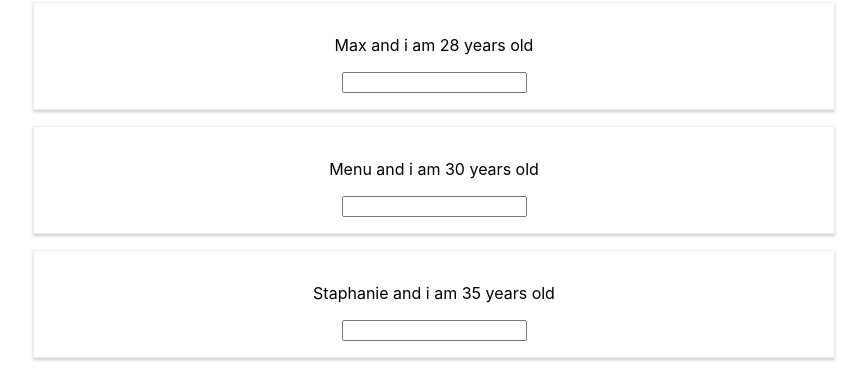
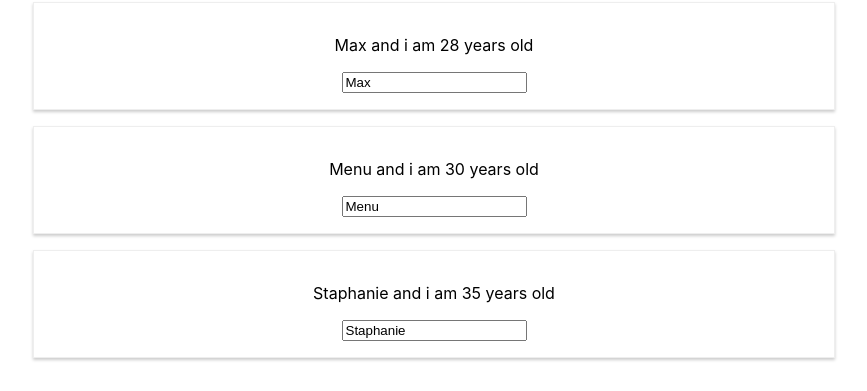
Before and after one commit to rahulgundiya/react-complete-guide, a React (Create React App) app: page / in a window 1280 px wide. Both pictures are taken after a click on the button "Switch-Name". Shown: the part 170-561 px from the top of the page, without its empty margins (206-1073 px from the left). Built offline with nearby package versions, Linux system fonts and the light colour scheme.

Commit message:
Flexible-list

```diff
--- a/src/App.js
+++ b/src/App.js
@@ -34,17 +34,25 @@
   })
 
 }
-nameChangedHandler=(event) =>{
+nameChangedHandler=(event , id) =>{
+const personIndex = this.state.persons.findIndex(p=>{
+  return p.id  === id;
+})
+
+const person = {
+  ...this.state.persons[personIndex]
+
+}
+
+person.name = event.target.value;
+const persons = [...this.state.persons] ;
+
+persons[personIndex]=person;
+
+
 
   this.setState({
-    persons: [{
-      name:"Maxmillan" , age:40 } ,
-      {name:event.target.value , age:25} ,
-      {name:"Staphanie"  , age:35}
-
-    ]
-
-  })
+    persons: persons })
 }
 
 deletePersonHandler(personIndex)
@@ -80,6 +88,7 @@
     return <Person name={person.name} age={person.age}
      click ={()=> this.deletePersonHandler(index)}
      key ={person.id}
+     changed = {(event)=>this.nameChangedHandler(event ,person.id)}
     / >
 
 
--- a/src/Person/Person.js
+++ b/src/Person/Person.js
@@ -7,7 +7,7 @@
     <div className = "Person">
         <p onClick ={props.click}> {props.name} and i am {props.age} years old</p>
         <p>{props.children}</p>
-        <input type="text" onChange={props.changed} />
+        <input type="text" onChange={props.changed}  value={ props.name}/>
     </div>
 )
 
```
